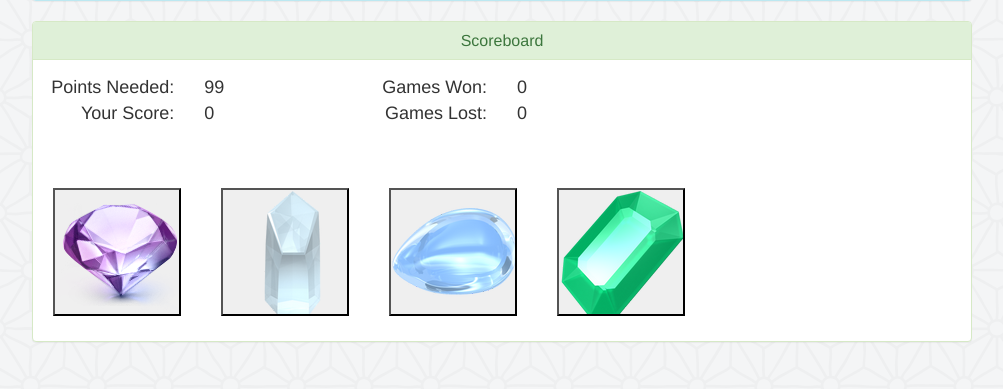
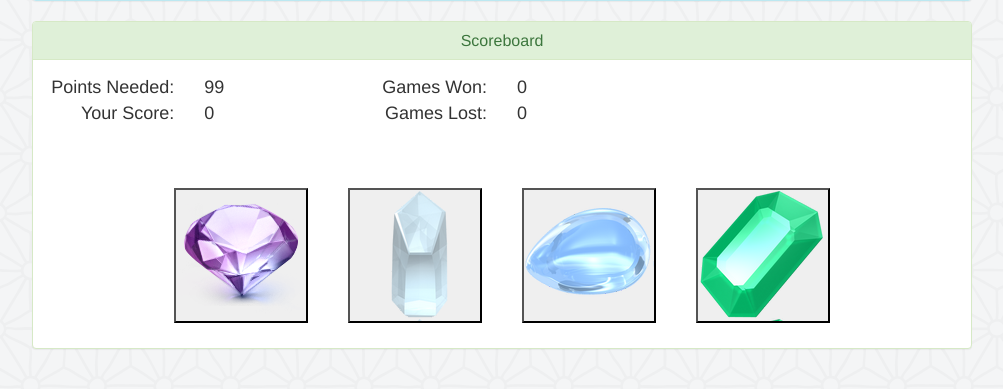
Before and after one commit to KathCatBC/week-4-game, a PHP site: page / in a window 1280 px wide. Shown: the part 190-579 px from the top of the page, without its empty margins (138-1141 px from the left). Run offline with PHP 8.4, Linux system fonts and the light colour scheme; some libraries are stand-ins or nearby versions.

Commit message:
centered gems

```diff
--- a/assets/css/style.css
+++ b/assets/css/style.css
@@ -22,8 +22,8 @@ body {
 
 
 .bttn {
-	height: 128px;
-	width: 128px;
+	height: 135px;
+	width: 134px;
 	margin: 10px 20px 10px 20px;
 	padding: 10px;
 	text-align: center;
@@ -45,7 +45,7 @@ h2, h3 {
 
 .panelalign, .statusalign, .panel-margin {
 	margin: 0px 100px ;
-	/*padding: 0px 5px 0px 5px;*/
+
 }
 
 
--- a/assets/javascript/game.js
+++ b/assets/javascript/game.js
@@ -69,4 +69,3 @@ function resetvar(){
     $("#userScoreDisp").text(userScore);
     clickcount = 0
 }  // end of resetvar
-// }
--- a/index.html
+++ b/index.html
@@ -75,7 +75,7 @@
       <br><br>
 
       <div class="row">
-        <div id="buttons"></div>
+        <div id="buttons" class="cAlign"></div>
       </div>
 
 
```
